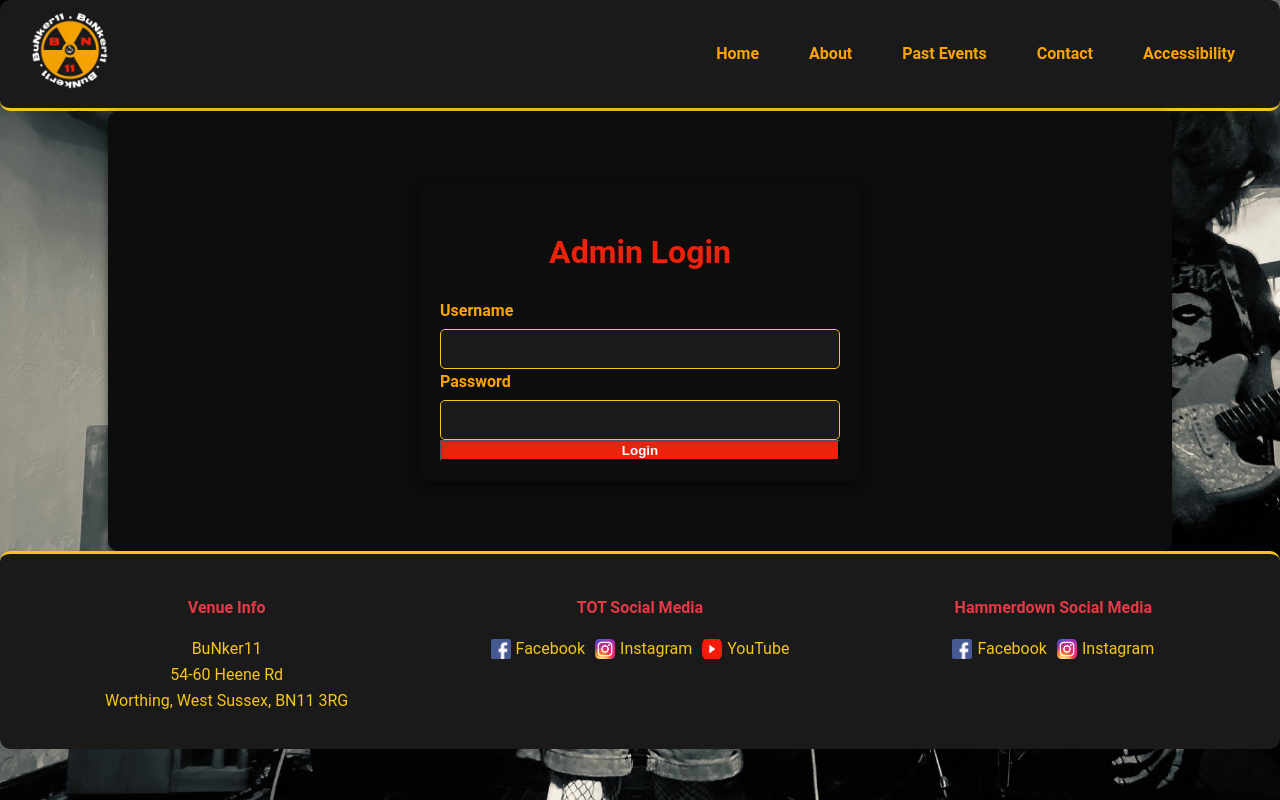
After one commit to Fin250/ProjectRook1, a Flask app: page /login in a window 1280 px wide. The commit adds this page. Run offline with Flask 2, Linux system fonts and the light colour scheme.

Commit message:
Full admin page functionality and UI rework

```diff
--- a/main.py
+++ b/main.py
@@ -5,12 +5,14 @@ from flask import (
     redirect,
     url_for,
     flash,
+    session,
 )
 
 from flask_sqlalchemy import SQLAlchemy
 from datetime import datetime
 from werkzeug.utils import secure_filename
 import os
+from flask_bcrypt import Bcrypt
 
 app = Flask(__name__)
 app.secret_key = "supersecretkey"
@@ -20,6 +22,7 @@ app.config["ALLOWED_EXTENSIONS"] = {"png", "jpg", "jpeg", "gif"}
 app.config["SQLALCHEMY_DATABASE_URI"] = "sqlite:///site.db"
 app.config["SQLALCHEMY_TRACK_MODIFICATIONS"] = False
 db = SQLAlchemy(app)
+bcrypt = Bcrypt(app)
 
 class Event(db.Model):
     id = db.Column(db.Integer, primary_key=True)
@@ -44,6 +47,13 @@ def format_date_with_ordinal(date):
     else:
         suffix = {1: "st", 2: "nd", 3: "rd"}.get(day % 10, "th")
     return date.strftime(f"{day}{suffix} %B %Y")
+
+# Predefined admin users
+users = {
+    "totpresents": bcrypt.generate_password_hash("totpresents").decode("utf-8"),
+    "hammerdown": bcrypt.generate_password_hash("hammerdown").decode("utf-8"),
+    "fin": bcrypt.generate_password_hash("fin").decode("utf-8"),
+}
 
 # Routes
 @app.route("/")
@@ -96,7 +106,55 @@ def admin():
         flash("Event added successfully!", "success")
         return redirect(url_for("admin"))
 
-    return render_template("admin.html")
+    # Query the database for events and pass them to the template
+    events = Event.query.order_by(Event.date.asc(), Event.time.asc()).all()
+    for event in events:
+        event.formatted_date = format_date_with_ordinal(event.date)
+
+    return render_template("admin.html", events=events)
+
+@app.route("/admin/delete/<int:event_id>", methods=["POST"])
+def delete_event(event_id):
+    if "user" not in session:
+        return "Unauthorized", 401
+
+    event = Event.query.get_or_404(event_id)
+    db.session.delete(event)
+    db.session.commit()
+    return "", 204  # No content, used by JS to remove the card
+
+@app.route("/admin/edit/<int:event_id>", methods=["GET", "POST"])
+def edit_event(event_id):
+    if "user" not in session:
+        return redirect(url_for("login"))
+
+    event = Event.query.get_or_404(event_id)
+
+    if request.method == "POST":
+        event.title = request.form.get("title")
+        event.date = datetime.strptime(request.form.get("date"), "%Y-%m-%d").date()
+        time_str = request.form.get("time")
+        try:
+            event.time = datetime.strptime(time_str, "%H:%M").time()
+        except ValueError:
+            event.time = datetime.strptime(time_str, "%H:%M:%S").time()
+
+        event.bands = request.form.get("bands")
+        event.description = request.form.get("description")
+        event.ticket_link = request.form.get("ticket_link")
+
+        file = request.files.get("image")
+        if file and allowed_file(file.filename):
+            filename = secure_filename(file.filename)
+            file.save(os.path.join(app.config["UPLOAD_FOLDER"], filename))
+            event.image_url = f"uploads/{filename}"
+
+        db.session.commit()
+        flash("Event updated successfully!", "success")
+        return redirect(url_for("admin"))
+
+    return render_template("edit_event.html", event=event)
+
 
 @app.route("/upload", methods=["GET", "POST"])
 def upload():
@@ -114,6 +172,34 @@ def upload():
             flash("File uploaded successfully!", "success")
             return redirect(url_for("upload"))
     return render_template("upload.html")
+
+@app.route("/login", methods=["GET", "POST"])
+def login():
+    if request.method == "POST":
+        username = request.form.get("username")
+        password = request.form.get("password")
+
+        if username in users and bcrypt.check_password_hash(users[username], password):
+            session["user"] = username
+            flash("Login successful!", "success")
+            return redirect(url_for("admin"))
+        else:
+            flash("Invalid username or password", "danger")
+            return redirect(request.url)
+
+    return render_template("login.html")
+
+@app.route("/logout")
+def logout():
+    session.pop("user", None)
+    flash("Logged out successfully!", "success")
+    return redirect(url_for("login"))
+
+@app.before_request
+def restrict_admin_page():
+    if request.endpoint == "admin" and "user" not in session:
+        flash("You must log in to access the admin page", "danger")
+        return redirect(url_for("login"))
 
 @app.route("/contact")
 def contact():
--- /dev/null
+++ b/static/css/login.css
@@ -0,0 +1,58 @@
+/* Login Section */
+.login-section {
+    max-width: 400px;
+    margin: 50px auto;
+    background-color: #0d0d0d;
+    padding: 20px;
+    border-radius: 10px;
+    box-shadow: 0 4px 10px rgba(0, 0, 0, 0.5);
+    color: #faa400;
+}
+
+.login-section h2 {
+    text-align: center;
+    color: #ec220c;
+    margin-bottom: 20px;
+    font-size: 2rem;
+}
+
+.login-form .form-group {
+    display: flex;
+    flex-direction: column;
+    gap: 5px;
+}
+
+.login-form .form-group label {
+    font-weight: bold;
+    color: #faa400;
+}
+
+.login-form .form-group input {
+    background-color: #1a1a1a;
+    color: #f5c518;
+    border: 1px solid #f5c518;
+    border-radius: 5px;
+    padding: 10px;
+    font-size: 1rem;
+    transition: background-color 0.3s ease, color 0.3s ease;
+}
+
+.login-form .form-group input:focus {
+    outline: none;
+    background-color: #222;
+    color: #ffffff;
+}
+
+.login-form .form-group button {
+    background-color: #ec220c;
+    color: #ffffff;
+    font-weight: bold;
+    cursor: pointer;
+    transition: transform 0.3s ease;
+}
+
+.login-form .form-group button:hover {
+    background-color: #faa400;
+    color: #000;
+    transform: scale(1.05);
+}
--- /dev/null
+++ b/templates/login.html
@@ -0,0 +1,26 @@
+{% extends "base.html" %}
+
+{% block title %}Login | BuNker11{% endblock %}
+
+{% block extra_css %}
+<link rel="stylesheet" href="{{ url_for('static', filename='css/login.css') }}">
+{% endblock %}
+
+{% block content %}
+<section class="login-section">
+    <h2>Admin Login</h2>
+    <form method="POST" class="login-form">
+        <div class="form-group">
+            <label for="username">Username</label>
+            <input type="text" id="username" name="username" required>
+        </div>
+        <div class="form-group">
+            <label for="password">Password</label>
+            <input type="password" id="password" name="password" required>
+        </div>
+        <div class="form-group">
+            <button type="submit" class="submit-button">Login</button>
+        </div>
+    </form>
+</section>
+{% endblock %}
```
Also changed, not shown: static/css/admin.css (+200 -18 lines), static/scripts/admin.js (added, +24 -0 lines), templates/admin.html (+43 -7 lines), templates/edit_event.html (added, +15 -0 lines), instance/site.db, static/images/icons/delete-icon.png (added), static/images/icons/edit-icon.png (added), static/images/icons/plus-icon.png (added), static/images/icons/settings-icon.png (added), static/uploads/IMG_1234.jpg (added), 1 other file.
